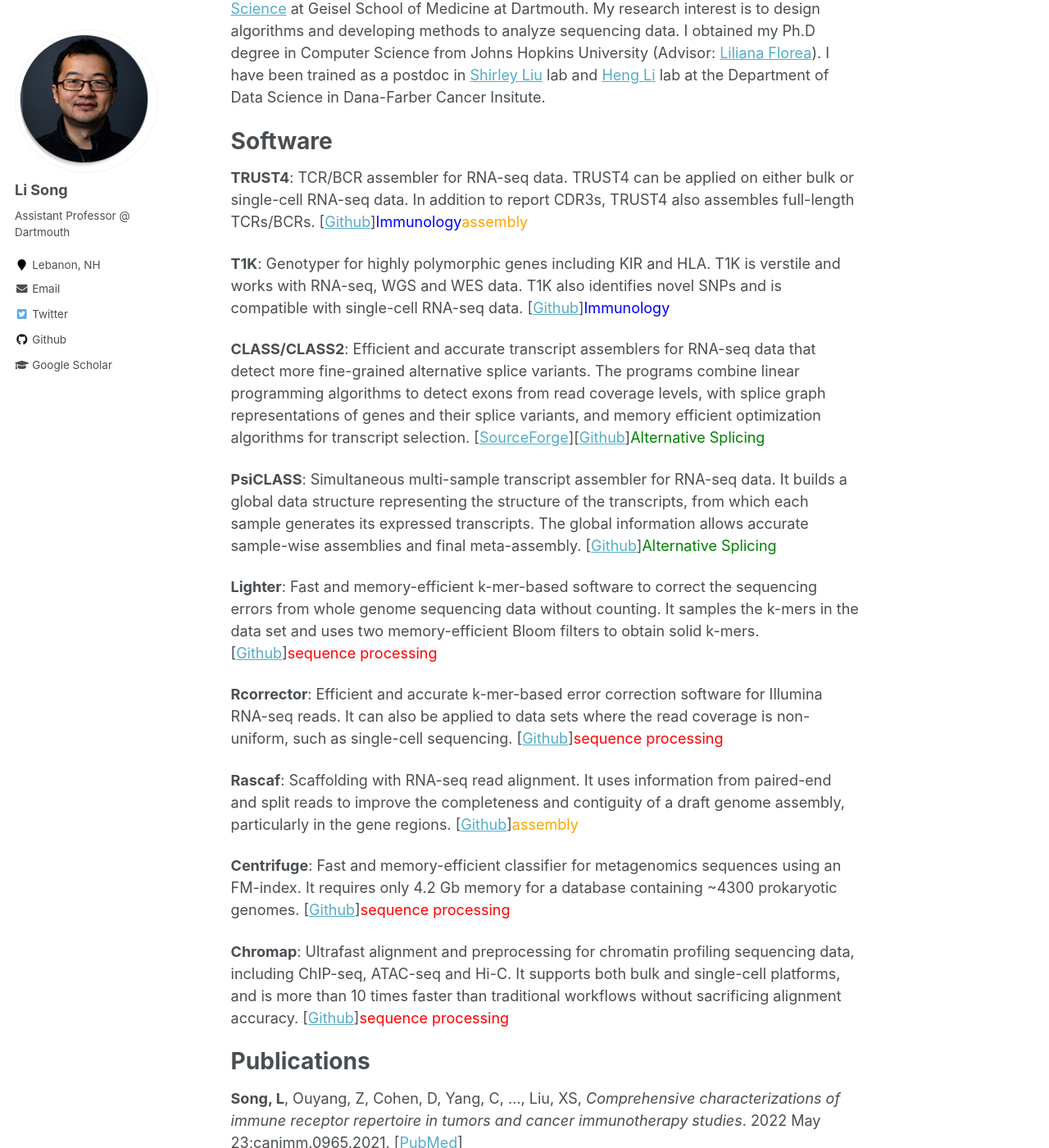
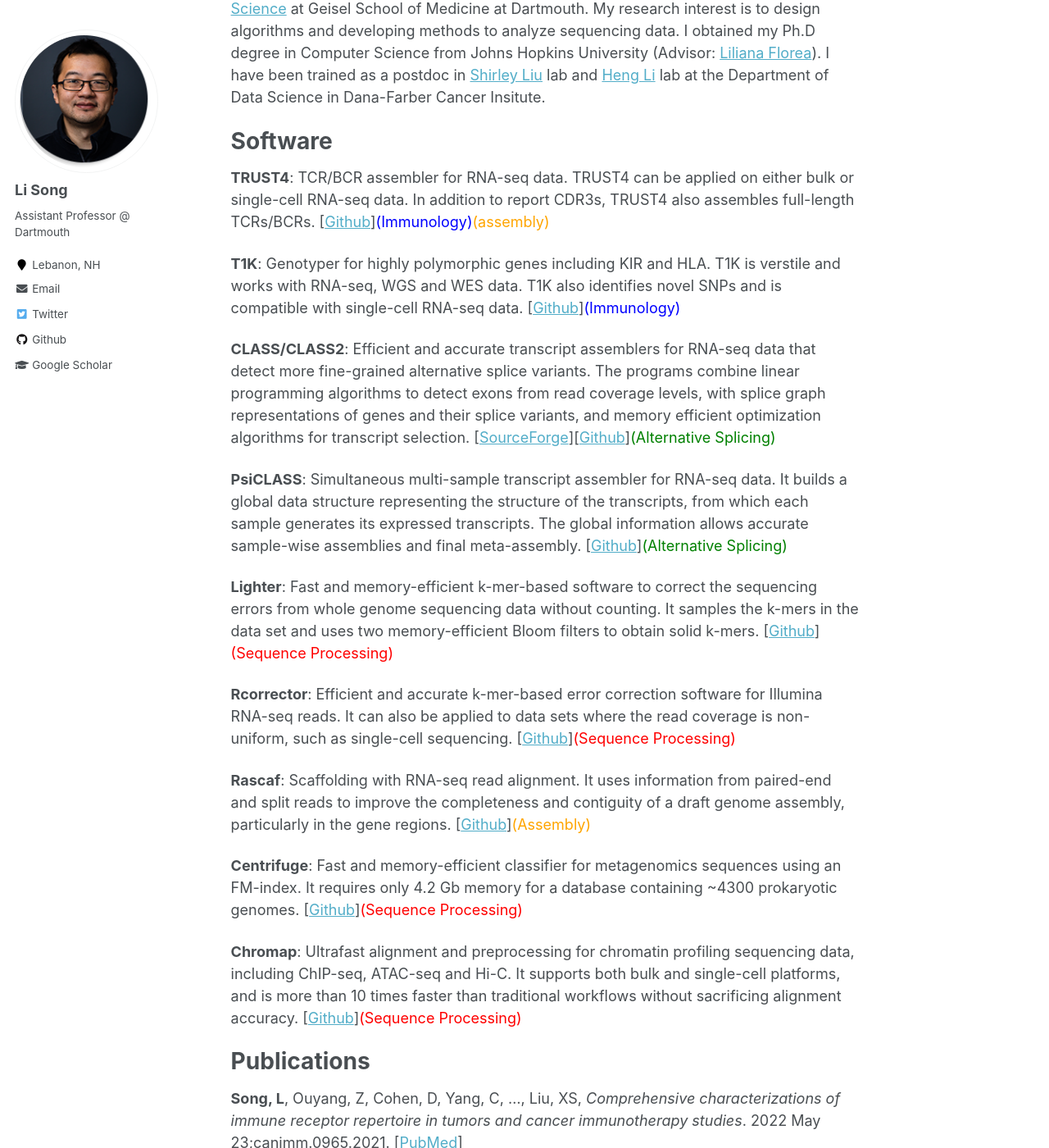
Before and after one commit to mourisl/mourisl.github.io, a Jekyll site: the page built from _pages/about.md, in a window 1280 px wide and 1400 px high, scrolled down 190 px. Shown: the whole window at 82% size. Built offline with Jekyll 4.4.1, drawn with Linux system fonts in a browser that asks for light colours.

Commit message:
Add some coloring annotatin to the software

```diff
--- a/_pages/about.md
+++ b/_pages/about.md
@@ -12,23 +12,23 @@ Hi! My name is Li Song, an Assistant Professor at the [Department of Biomedical
 
 Software
 ======
-**TRUST4**: TCR/BCR assembler for RNA-seq data. TRUST4 can be applied on either bulk or single-cell RNA-seq data. In addition to report CDR3s, TRUST4 also assembles full-length TCRs/BCRs. \[[Github](https://github.com/liulab-dfci/TRUST4)\]<span style="color:blue">Immunology</span><span style="color:orange">assembly</span>
+**TRUST4**: TCR/BCR assembler for RNA-seq data. TRUST4 can be applied on either bulk or single-cell RNA-seq data. In addition to report CDR3s, TRUST4 also assembles full-length TCRs/BCRs. \[[Github](https://github.com/liulab-dfci/TRUST4)\]<span style="color:blue">(Immunology)</span><span style="color:orange">(assembly)</span>
 
-**T1K**: Genotyper for highly polymorphic genes including KIR and HLA. T1K is verstile and works with RNA-seq, WGS and WES data. T1K also identifies novel SNPs and is compatible with single-cell RNA-seq data. \[[Github](https://github.com/mourisl/T1K)\]<span style="color:blue">Immunology</span>
+**T1K**: Genotyper for highly polymorphic genes including KIR and HLA. T1K is verstile and works with RNA-seq, WGS and WES data. T1K also identifies novel SNPs and is compatible with single-cell RNA-seq data. \[[Github](https://github.com/mourisl/T1K)\]<span style="color:blue">(Immunology)</span>
 
-**CLASS/CLASS2**: Efficient and accurate transcript assemblers for RNA-seq data that detect more fine-grained alternative splice variants. The programs combine linear programming algorithms to detect exons from read coverage levels, with splice graph representations of genes and their splice variants, and memory efficient optimization algorithms for transcript selection. \[[SourceForge](https://sourceforge.net/projects/splicebox/)\]\[[Github](https://github.com/mourisl/CLASS)\]<span style="color:green">Alternative Splicing</span>
+**CLASS/CLASS2**: Efficient and accurate transcript assemblers for RNA-seq data that detect more fine-grained alternative splice variants. The programs combine linear programming algorithms to detect exons from read coverage levels, with splice graph representations of genes and their splice variants, and memory efficient optimization algorithms for transcript selection. \[[SourceForge](https://sourceforge.net/projects/splicebox/)\]\[[Github](https://github.com/mourisl/CLASS)\]<span style="color:green">(Alternative Splicing)</span>
 
-**PsiCLASS**: Simultaneous multi-sample transcript assembler for RNA-seq data. It builds a global data structure representing the structure of the transcripts, from which each sample generates its expressed transcripts. The global information allows accurate sample-wise assemblies and final meta-assembly. \[[Github](https://github.com/splicebox/PsiCLASS)\]<span style="color:green">Alternative Splicing</span>
+**PsiCLASS**: Simultaneous multi-sample transcript assembler for RNA-seq data. It builds a global data structure representing the structure of the transcripts, from which each sample generates its expressed transcripts. The global information allows accurate sample-wise assemblies and final meta-assembly. \[[Github](https://github.com/splicebox/PsiCLASS)\]<span style="color:green">(Alternative Splicing)</span>
 
-**Lighter**: Fast and memory-efficient k-mer-based software to correct the sequencing errors from whole genome sequencing data without counting. It samples the k-mers in the data set and uses two memory-efficient Bloom filters to obtain solid k-mers. \[[Github](https://github.com/mourisl/Lighter)\]<span style="color:red">sequence processing</span>
+**Lighter**: Fast and memory-efficient k-mer-based software to correct the sequencing errors from whole genome sequencing data without counting. It samples the k-mers in the data set and uses two memory-efficient Bloom filters to obtain solid k-mers. \[[Github](https://github.com/mourisl/Lighter)\]<span style="color:red">(Sequence Processing)</span>
 
-**Rcorrector**: Efficient and accurate k-mer-based error correction software for Illumina RNA-seq reads. It can also be applied to data sets where the read coverage is non-uniform, such as single-cell sequencing. \[[Github](https://github.com/mourisl/Rcorrector)\]<span style="color:red">sequence processing</span>
+**Rcorrector**: Efficient and accurate k-mer-based error correction software for Illumina RNA-seq reads. It can also be applied to data sets where the read coverage is non-uniform, such as single-cell sequencing. \[[Github](https://github.com/mourisl/Rcorrector)\]<span style="color:red">(Sequence Processing)</span>
 
-**Rascaf**: Scaffolding with RNA-seq read alignment. It uses information from paired-end and split reads to improve the completeness and contiguity of a draft genome assembly, particularly in the gene regions. \[[Github](https://github.com/mourisl/Rascaf)\]<span style="color:orange">assembly</span>
+**Rascaf**: Scaffolding with RNA-seq read alignment. It uses information from paired-end and split reads to improve the completeness and contiguity of a draft genome assembly, particularly in the gene regions. \[[Github](https://github.com/mourisl/Rascaf)\]<span style="color:orange">(Assembly)</span>
 
-**Centrifuge**: Fast and memory-efficient classifier for metagenomics sequences using an FM-index. It requires only 4.2 Gb memory for a database containing ~4300 prokaryotic genomes. \[[Github](https://github.com/DaehwanKimLab/centrifuge)\]<span style="color:red">sequence processing</span>
+**Centrifuge**: Fast and memory-efficient classifier for metagenomics sequences using an FM-index. It requires only 4.2 Gb memory for a database containing ~4300 prokaryotic genomes. \[[Github](https://github.com/DaehwanKimLab/centrifuge)\]<span style="color:red">(Sequence Processing)</span>
 
-**Chromap**: Ultrafast alignment and preprocessing for chromatin profiling sequencing data, including ChIP-seq, ATAC-seq and Hi-C. It supports both bulk and single-cell platforms, and is more than 10 times faster than traditional workflows without sacrificing alignment accuracy. \[[Github](https://github.com/haowenz/chromap)\]<span style="color:red">sequence processing</span>
+**Chromap**: Ultrafast alignment and preprocessing for chromatin profiling sequencing data, including ChIP-seq, ATAC-seq and Hi-C. It supports both bulk and single-cell platforms, and is more than 10 times faster than traditional workflows without sacrificing alignment accuracy. \[[Github](https://github.com/haowenz/chromap)\]<span style="color:red">(Sequence Processing)</span>
 
 Publications
 ======
```
